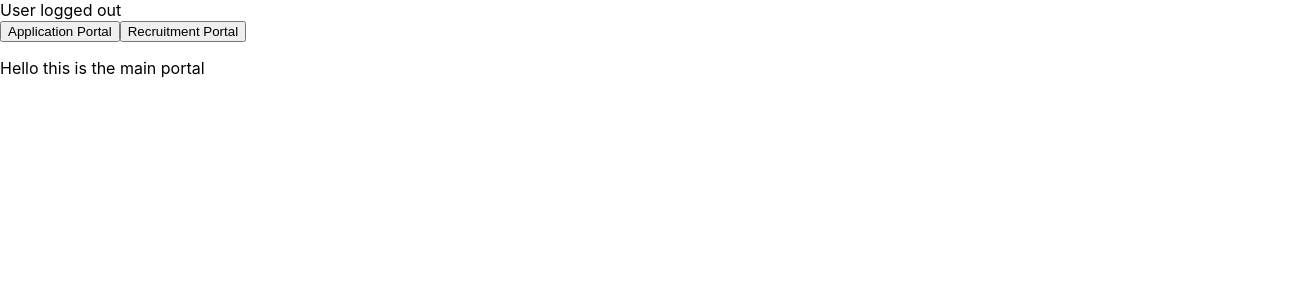
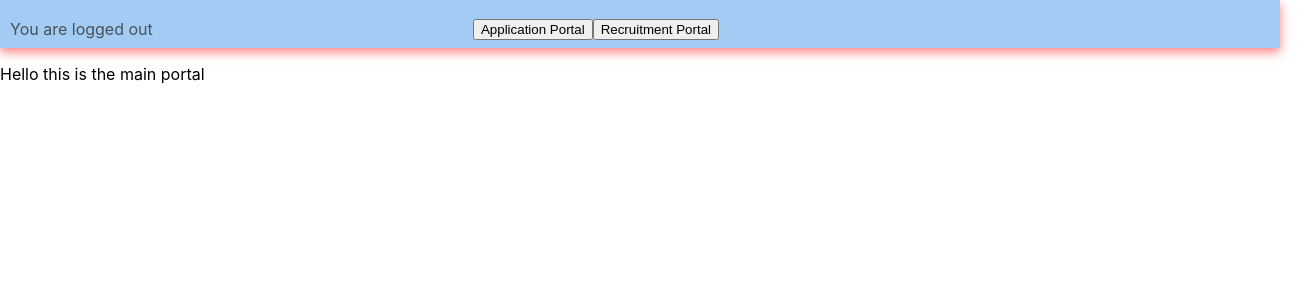
Before and after one commit to Sahidev1/recruitmentAppFrontend, a React (Create React App) app: page / in a window 1280 px wide. Shown: the top 300 px of the page, 1310 px wide, since content can reach past the window. Built offline with nearby package versions, Linux system fonts and the light colour scheme; no server answers.

Commit message:
some basic styling updates

```diff
--- a/src/components/navigationComponent.tsx
+++ b/src/components/navigationComponent.tsx
@@ -7,10 +7,10 @@ export interface navigationComponentProps{
 
 export default function NavigationComponent(props:navigationComponentProps){
 
-    return <div>
+    return <>
         {props.callbacks.map((v,i) => {
             return <button key={i} onClick={v.cb}> {v.descriptor}</button>
         })
         }
-    </div>
+    </>
 }
--- a/src/components/statusComponent.tsx
+++ b/src/components/statusComponent.tsx
@@ -11,7 +11,7 @@ export default function StatusComponent(props:statusComponentProps){
 
 
     return <>
-        {(props.loginStatus === loginStates.LOGGED_OUT && <>User logged out</>)||
+        {(props.loginStatus === loginStates.LOGGED_OUT && <>You are logged out</>)||
         <>Welcome {props.userRole === userRole.APPLICANT?'applicant':'recruiter'} {props.username} </>}
     </>
 }
--- a/src/presenters/topBar.tsx
+++ b/src/presenters/topBar.tsx
@@ -92,10 +92,10 @@ export default function TopBar() {
         <>
             {nav !== prev.current ? <Navigate to={nav} replace={false} /> : null}
             <>
-                <div>
-                    <span ><StatusComponent {...props} /></span>
-                    <span ><NavigationComponent {...navProps} /></span>
-                    <span ><ActionComponent {...actionProps} /></span>
+                <div className="topbar">
+                    <span className="status"><StatusComponent {...props} /></span>
+                    <span className="nav"><NavigationComponent {...navProps} /></span>
+                    <span className="action"><ActionComponent {...actionProps} /></span>
                 </div>
                 <div>
                     <Outlet />
--- a/src/style/index.css
+++ b/src/style/index.css
@@ -33,7 +33,46 @@ code {
   box-shadow: 0 2px 4px rgba(0, 0, 0, 0.1); /* Subtle shadow for depth */
 }
 
+.topbar {
+  height: 6vh; /* 10% of the viewport height */
+  width: 100vw; /* 100% of the viewport width */
+  min-height: 3em; /* Minimum height of 4em */
+  display: flex;
+  background-color: #a3ccf5; /* Light background color */
+  box-shadow: 0 4px 10px rgba(255, 0, 0, 0.5); /* Subtle shadow for depth */
+}
 
+.topbar span {
+  margin-top: 5px; /* Space between the top of the element and the top of the topbar */
+  margin-bottom: 5px; /* Space between the bottom of the element and the bottom of the topbar */
+  display:flex;
+  align-items: center; /* Center items vertically */
+  justify-content: center; /* Center items horizontally */
+  color: #495057; /* Dark text color */
+}
+
+.topbar span.status {
+  margin-left: 10px; /* Space between the icon and text */
+  min-width: 20vw; /* 1/3 of the available space */
+  height: 100%; /* Full height */
+  justify-content: left;
+}
+
+.topbar span.nav {
+  margin-left: 10px; /* Push the element to the right */
+  margin-right: 10px; /* Space between the icon and text */
+  min-width: 50vw; /* 1/3 of the available space */
+  height: 100%; /* Full height */
+}
+
+.topbar span.action {
+  margin-right: 10px; /* Space between the icon and text */
+  margin-left: auto; /* Push the element to the right */
+  min-width: 30vw; /* 1/3 of the available space */
+  height: 100%; /* Full height */
+}
+
+/* I want topbar inhertiences to topbar 1, 2, 3 how*/
 
 
 #loginForm {
```
